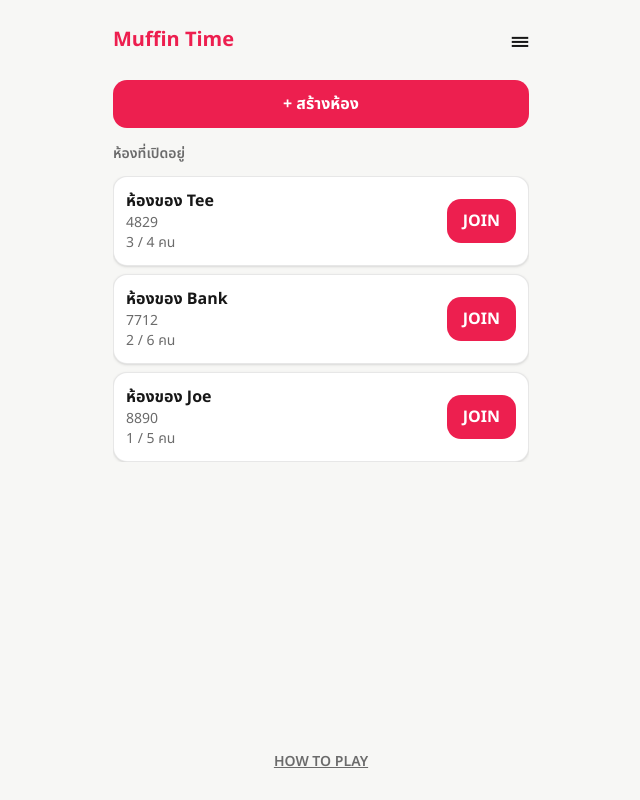
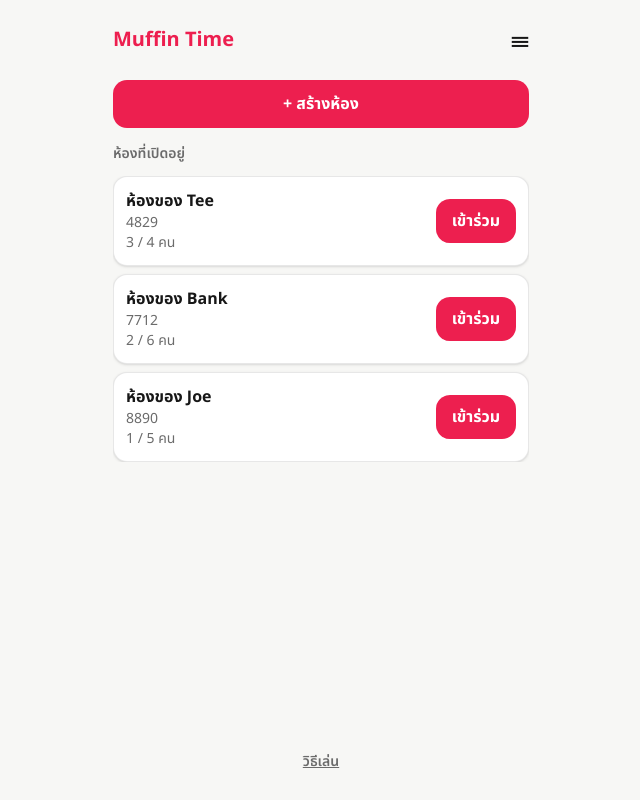
Before and after one commit to plem7106-glitch/MuffinTime, a Next.js app: page / in a window 1280 px wide. Shown: the whole page, without its empty margins (319-959 px from the left). Built offline with nearby package versions, Linux system fonts and the light colour scheme.

Commit message:
fix: localize button labels to Thai (เข้าร่วม, วิธีเล่น)

```diff
--- a/app/page.tsx
+++ b/app/page.tsx
@@ -39,7 +39,7 @@ export default function Home() {
         onClick={() => setShowHowToPlay(true)}
         className="mt-auto min-h-[44px] text-sm font-semibold text-ink-secondary underline"
       >
-        HOW TO PLAY
+        วิธีเล่น
       </button>
 
       <BottomSheet open={showHowToPlay} onClose={() => setShowHowToPlay(false)}>
--- a/components/lobby/RoomCard.tsx
+++ b/components/lobby/RoomCard.tsx
@@ -15,7 +15,7 @@ export function RoomCard({ room }: { room: RoomSummary }) {
         href={`/join/${room.code}`}
         className="flex min-h-[44px] items-center rounded-card bg-primary px-4 font-bold text-white"
       >
-        JOIN
+        เข้าร่วม
       </Link>
     </div>
   );
```
